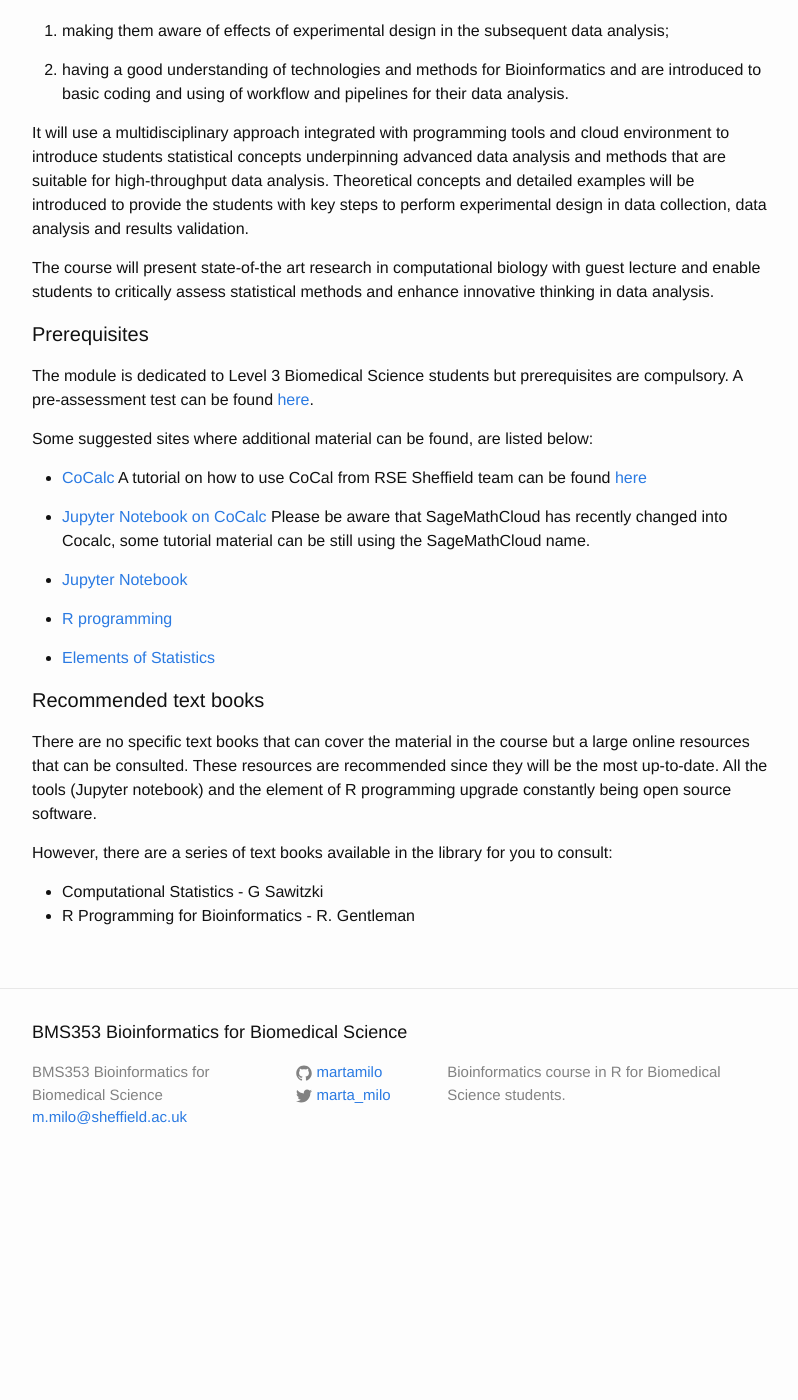
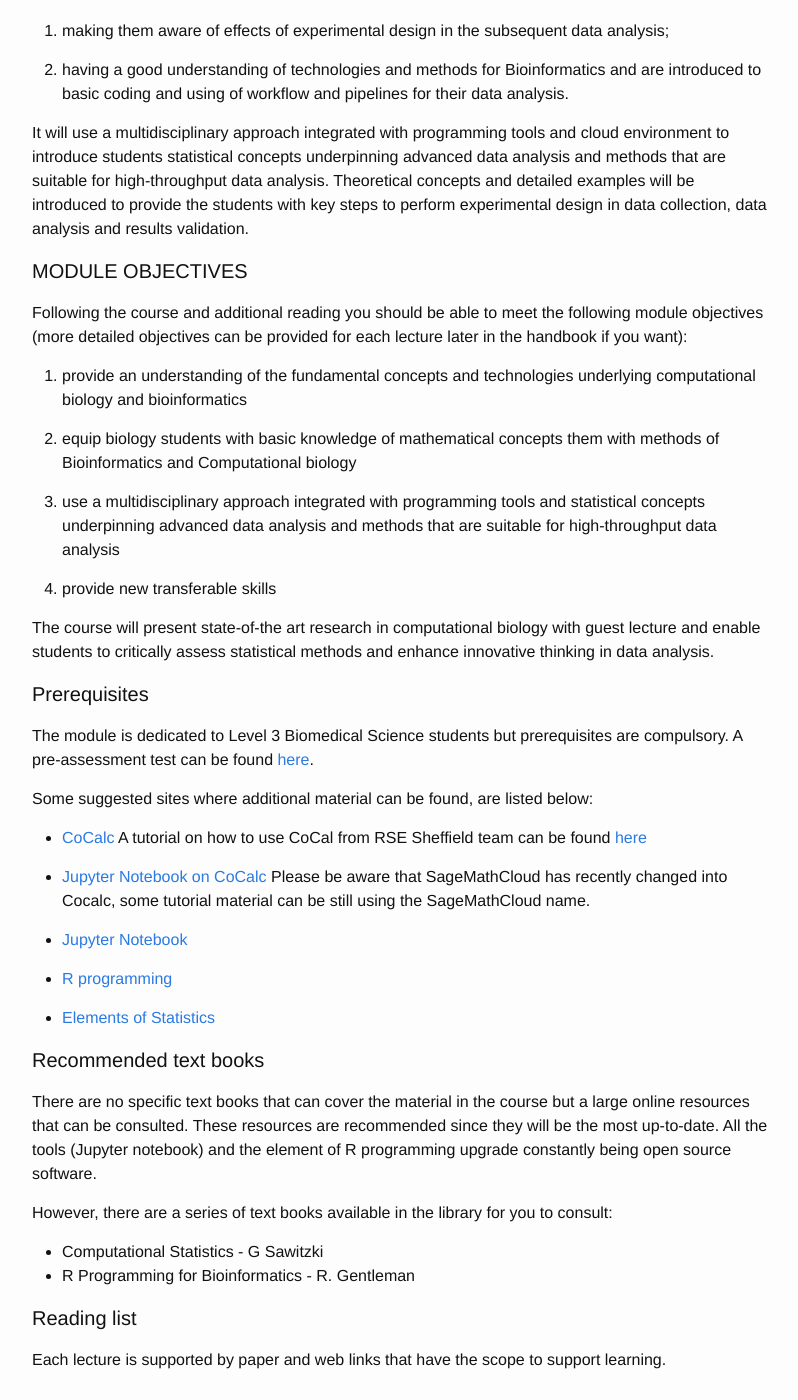
Before and after one commit to sods/bioinformatics, a Jekyll site: the page built from index.md, in a window 1280 px wide and 1400 px high, scrolled down 805 px. Shown: the whole window, without its empty margins (238-1036 px from the left). Built offline with Jekyll 4.4.1, drawn with Linux system fonts in a browser that asks for light colours; before the commit the page ends 1994 px from its top, so only the background shows below that.

Commit message:
Updated to match handbook

```diff
--- a/index.md
+++ b/index.md
@@ -20,6 +20,17 @@ high-throughput data analysis.  Theoretical concepts and detailed
 examples will be introduced to provide the students with key steps to
 perform experimental design in data collection, data analysis and
 results validation.
+
+#### MODULE OBJECTIVES
+Following the course and additional reading you should be able to meet the following module objectives (more detailed objectives can be provided for each lecture later in the handbook if you want):
+1.	provide an understanding of the fundamental concepts and technologies underlying computational biology and bioinformatics
+
+2.	equip biology students with basic knowledge of mathematical concepts them with methods of Bioinformatics and Computational biology
+
+3.	use a multidisciplinary approach integrated with programming tools and  statistical concepts underpinning advanced data analysis and methods that are suitable for high-throughput data analysis
+
+4.	provide new transferable skills
+
 
 The course will present state-of-the art research in computational
 biology with guest lecture and enable students to critically assess
@@ -60,3 +71,6 @@ you to consult:
 
 * Computational Statistics - G Sawitzki
 * R Programming for Bioinformatics - R. Gentleman
+
+#### Reading list
+Each lecture is supported by paper and web links that have the scope to support learning.
```
